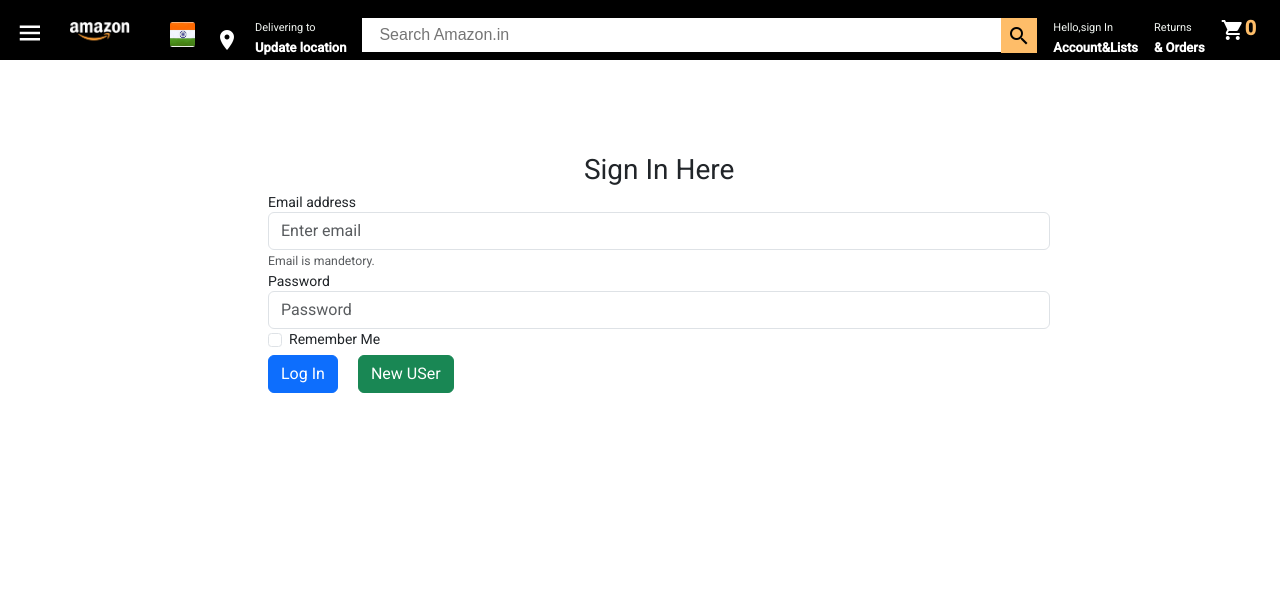
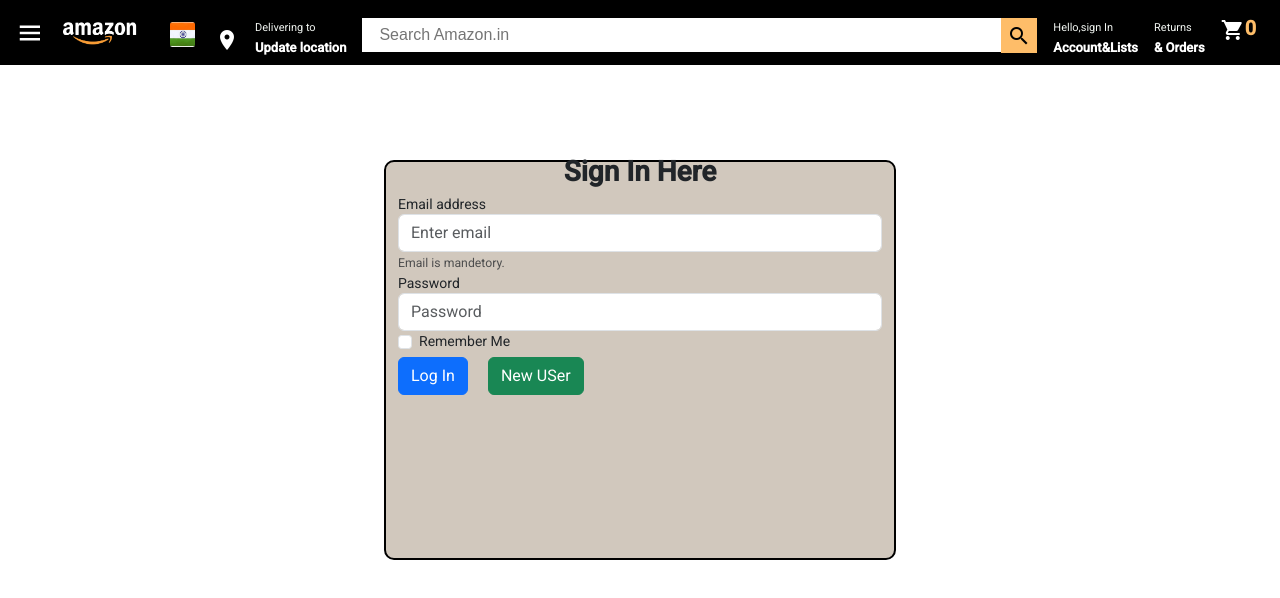
Before and after one commit to Prathmeshchavan10/Amazon-website, an Angular app: page /login in a window 1280 px wide. Shown: the top 598 px of the page. Built offline with nearby package versions, Linux system fonts and the light colour scheme.

Commit message:
hovering animation created

```diff
--- a/src/app/components/header-nav/header-nav.component.css
+++ b/src/app/components/header-nav/header-nav.component.css
@@ -1,13 +1,14 @@
 
 
 .header_top{
-    height: 60px;
+    height: 65px;
     background-color: black;
     font-size: 14px;
     display: flex;
     color: white;
     padding-right: 8px;
     padding-bottom: 8px;
+
 }
 .header_menu{
     display: flex;
@@ -71,10 +72,12 @@
     width: 100px;
     margin: 12px 20px 0px 2px;
 }
+
 .header_menu_signin{
     display: flex;
     flex-direction: column;
 }
+
 .header_menu_top_item{
     font-size: 11px;
     color: rgb(241, 245, 241);
@@ -91,49 +94,12 @@
     justify-content: space-around;
 }
 
+
 .header_cart_number{
     color: #febd69;
     font-size: 20px;
     font-weight: 800;
 }
-
-
-
-
-
-
-/* .header_bottom{
-    height: 49px;
-    background-image: none;
-    background-color: #232f3e;
-    padding-left: 8px;
-    font-size: 12px;
-
-
-}
-.header_bottom{
-    display: flex;
-    align-items: center;
-
-}
-.header_bottom_elements{
-    color: white;
-    display: flex;
-    width: 100%;
-
-}
-
-
-.header_bottom_elements > span {
-    width:100%;
-    display: flex;
-    align-items: center;
-    justify-content: space-around;
-    font-size: 14px;
-    font-family: Arial, Helvetica, sans-serif;
-    margin: 5px 1px 6px 0;
-    padding: 8px 9px;
-} */
 
 
 /* side bar */
--- a/src/app/components/header-nav/header-nav.component.html
+++ b/src/app/components/header-nav/header-nav.component.html
@@ -4,6 +4,8 @@
 <div class="header">
     <nav class="header_top">
       <div class="header_menu">
+
+        <!-- side nav -->
         <div class="header_menu_icon" >
           <mat-icon data-bs-toggle="offcanvas" href="#offcanvasExample">menu</mat-icon>
           <div class="offcanvas offcanvas-start" tabindex="-1" id="offcanvasExample" aria-labelledby="offcanvasExampleLabel">
@@ -17,7 +19,6 @@
               <li class="menu_title">Trending</li>
               <li class="menu_item">Best Sellers</li>
               <li class="menu_item">New releases</li>
-
 
               <li class="menu_item">Movers and Shakers</li>
 
@@ -42,31 +43,12 @@
               <li class="menu_item">Customer care</li>
               <li class="menu_item">Sign in</li>
 
-
-
-
-
-
-
-
-
-
-
-
-
-
-
-
-
-
-              <li class="menu_item"></li>
-
             </ul>
            </div>
             </div>
           </div>
         </div>
-
+  <!-- ended -->
         <img src="../assets/amazon_PNG11.png" class="header_menu_logo" alt="" routerLink="products">
 
         <img src="../assets/indian_flag.jpg" class="header_menu_flag">
--- a/src/app/components/login/login.component.css
+++ b/src/app/components/login/login.component.css
@@ -1,9 +1,12 @@
 .container{
     position: absolute;
-    width: 63vw;
+    width: 40vw;
     top: 20%;
-    left: 20%;
-    border-color: black;
+    left: 30%;
+    height: 50%;
+    border: 2px solid black;
+    border-radius: 10px;
+    background-color: rgb(209, 200, 189);
 }
 #new_user{
     margin-left: 20px;
--- a/src/app/components/login/login.component.html
+++ b/src/app/components/login/login.component.html
@@ -2,7 +2,7 @@
 
 <form class="container"  [formGroup]="myForm" >
     <div class="signin">
-        <h5 class="card-title">Sign In Here</h5>
+        <h5 class="card-title"><strong>Sign In Here</strong></h5>
         <!-- <img src="./assets/amazon_PNG11.png"> -->
     </div>
     <div class="form-group " >
--- a/src/app/components/products/products.component.css
+++ b/src/app/components/products/products.component.css
@@ -27,8 +27,15 @@
     justify-content: space-around;
     font-size: 14px;
     font-family: Arial, Helvetica, sans-serif;
-    margin: 5px 1px 6px 0;
+    margin: 5px 1px 4px 0;
     padding: 8px 9px;
+}
+
+.nav_a:hover{
+    color: yellow;
+    border: 1px solid wheat;
+    border-radius: 10px;
+    cursor: pointer;
 }
 
 /* card design */
```
